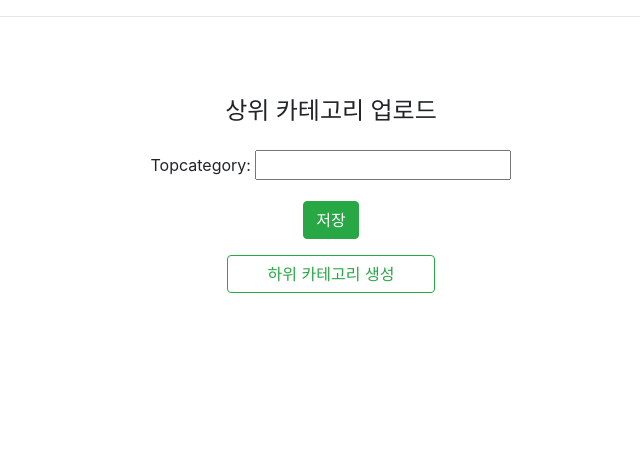
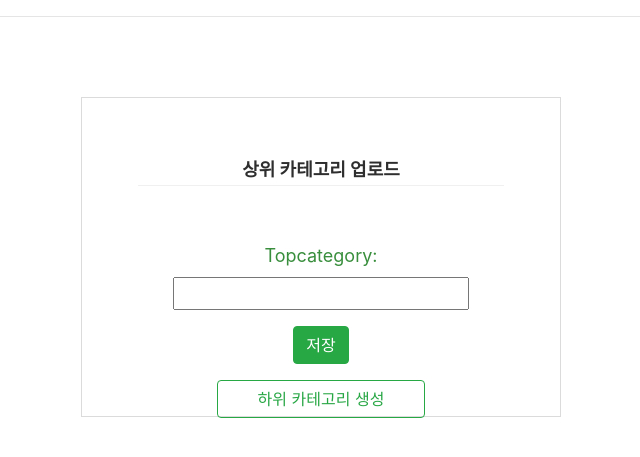
Before and after one commit to ksi2564/shoes_label, a Django app: template photo/templates/category/topcategory_create.html in a window 1280 px wide. Shown: the part 74-531 px from the top of the page, without its empty margins (309-949 px from the left). Run offline with Django 4.2, Linux system fonts and the light colour scheme; the template is opened without the code that fills it: values that come from a table or form of the project are taken from there, others are empty; some libraries are stand-ins or nearby versions.

Commit message:
html 디자인

```diff
--- a/photo/templates/category/topcategory_create.html
+++ b/photo/templates/category/topcategory_create.html
@@ -3,19 +3,23 @@
 {% block content %}
 
     <div class="row"></div>
-    <div style="text-align: center; max-width: 500px; margin: 4rem auto">
-        <div class="mb-4">
-            <h4>상위 카테고리 업로드</h4>
+    <div style="text-align: center; max-width: 500px; color: rgba(0,0,0,0.82); font-size: large;margin: 4rem auto">
+        <div style="padding: 2.5rem; margin: 1rem 0; width: 30rem; height: 20rem; border:1px solid rgba(126,126,127,0.28);">
+        <div class="mb-4" style="padding: 1rem;">
+            <p style="border-bottom: 1px solid rgba(0,0,0,0.06); padding: 0.1em;"><b>상위 카테고리 업로드</b></p>
         </div>
+            <div style="color: #388E3C;">
         <form action="" method="post" enctype="multipart/form-data">
             {% csrf_token %}
             {{ form.as_p }}
             <input type="submit" value="저장" class="btn btn-success">
         </form>
+            </div>
         <div class="mt-3">
             <a class="btn btn-outline-success" href="{% url 'photo:sub-category_create' %}"
                style="width:13rem">하위 카테고리 생성</a>
         </div>
     </div>
     <div class="row"></div>
+</div>
 {% endblock %}
--- a/photo/urls.py
+++ b/photo/urls.py
@@ -12,7 +12,7 @@ app_name = "photo"
 urlpatterns = [
     path('', first_page, name='index'),
     path('list', PhotoList.as_view(), name='list'),
-    path('create', addPhoto, name='create'),
+    path('create/', addPhoto, name='create'),
     path('update/<int:pk>', PhotoUpdate.as_view(), name='update'),
     path('delete/<int:pk>', PhotoDelete.as_view(), name='delete'),
     path('detail/<int:pk>', PhotoDetail.as_view(), name='detail'),
```
Also changed, not shown: photo/templates/category/subcategory_create.html (+8 -3 lines), photo/templates/photo/photo_create.html (+7 -5 lines).
